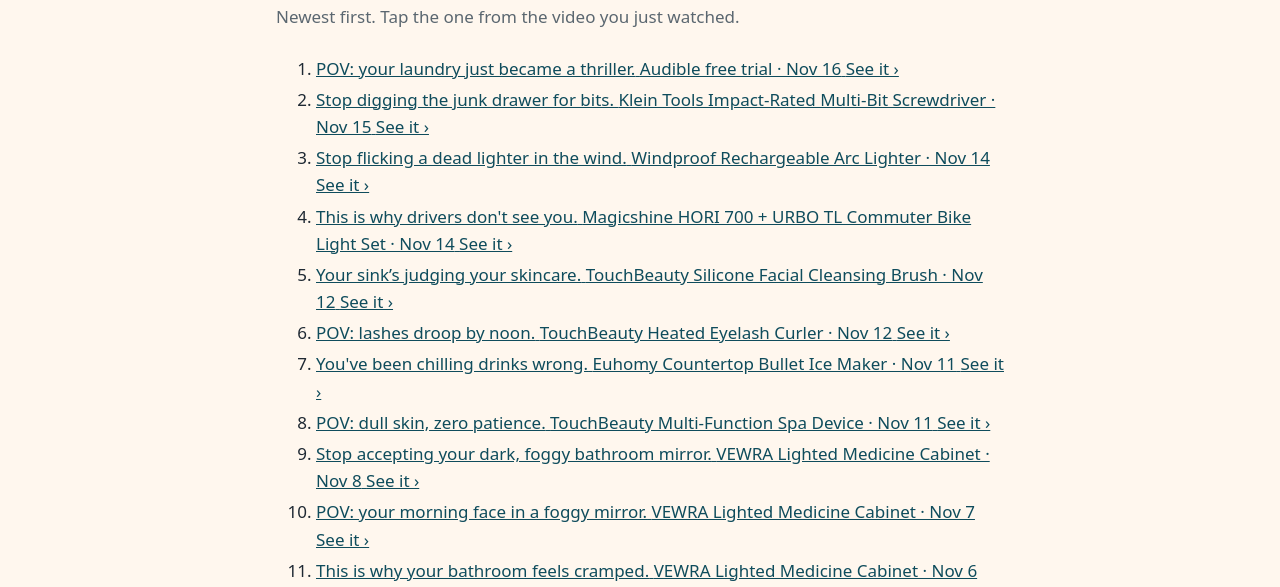
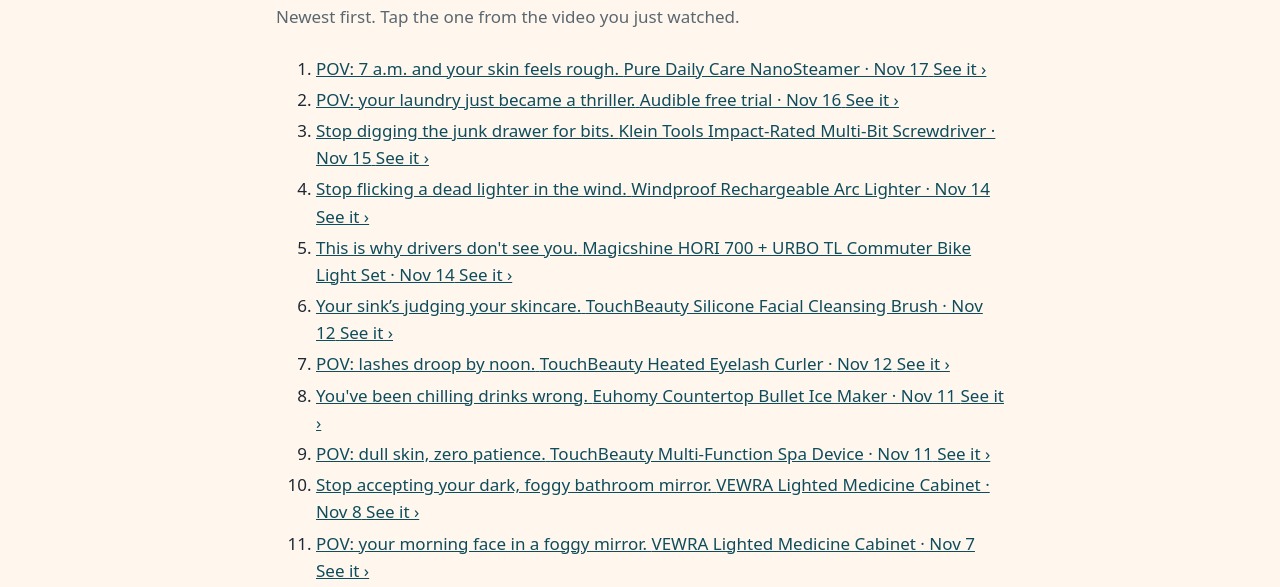
Before and after one commit to cleverfindsall-hue/cleverfindsall-hue.github.io, a plain HTML site: page instagram.html in a window 1280 px wide. Shown: the part 165-752 px from the top of the page. Drawn offline with Linux system fonts and the light colour scheme.

Commit message:
Update link-in-bio pages

```diff
--- a/instagram.html
+++ b/instagram.html
@@ -15,6 +15,15 @@
     <p class="updated">Newest first. Tap the one from the video you just watched.</p>
 
     <ol class="finds">
+
+      <li>
+        <a class="find" href="https://www.amazon.com/dp/B01BPKUCRE?tag=cleverfindsal-20" rel="sponsored noopener" target="_blank">
+
+          <span class="find-hook">POV: 7 a.m. and your skin feels rough.</span>
+          <span class="find-meta">Pure Daily Care NanoSteamer · Nov 17</span>
+          <span class="find-go">See it ›</span>
+        </a>
+      </li>
 
       <li>
         <a class="find" href="https://www.amazon.com/dp/B00NB86OYE?tag=cleverfindsal-20" rel="sponsored noopener" target="_blank">
```
